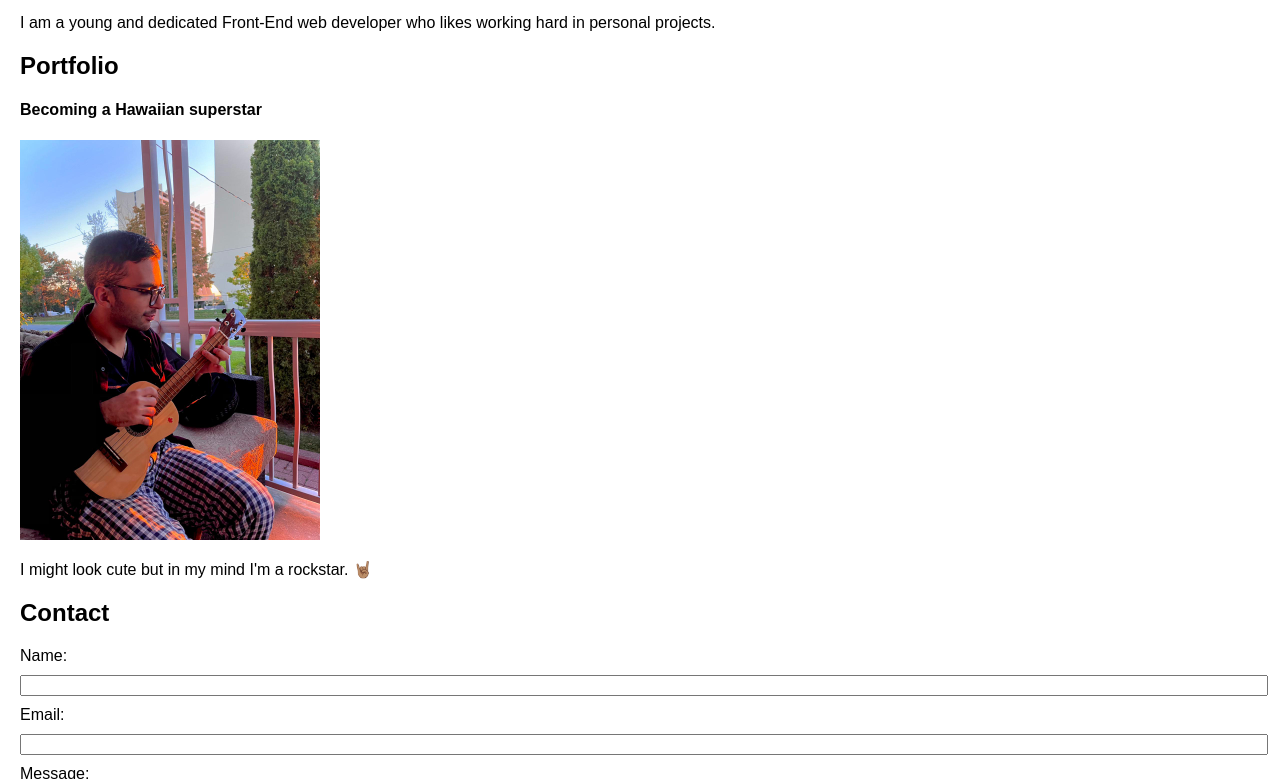
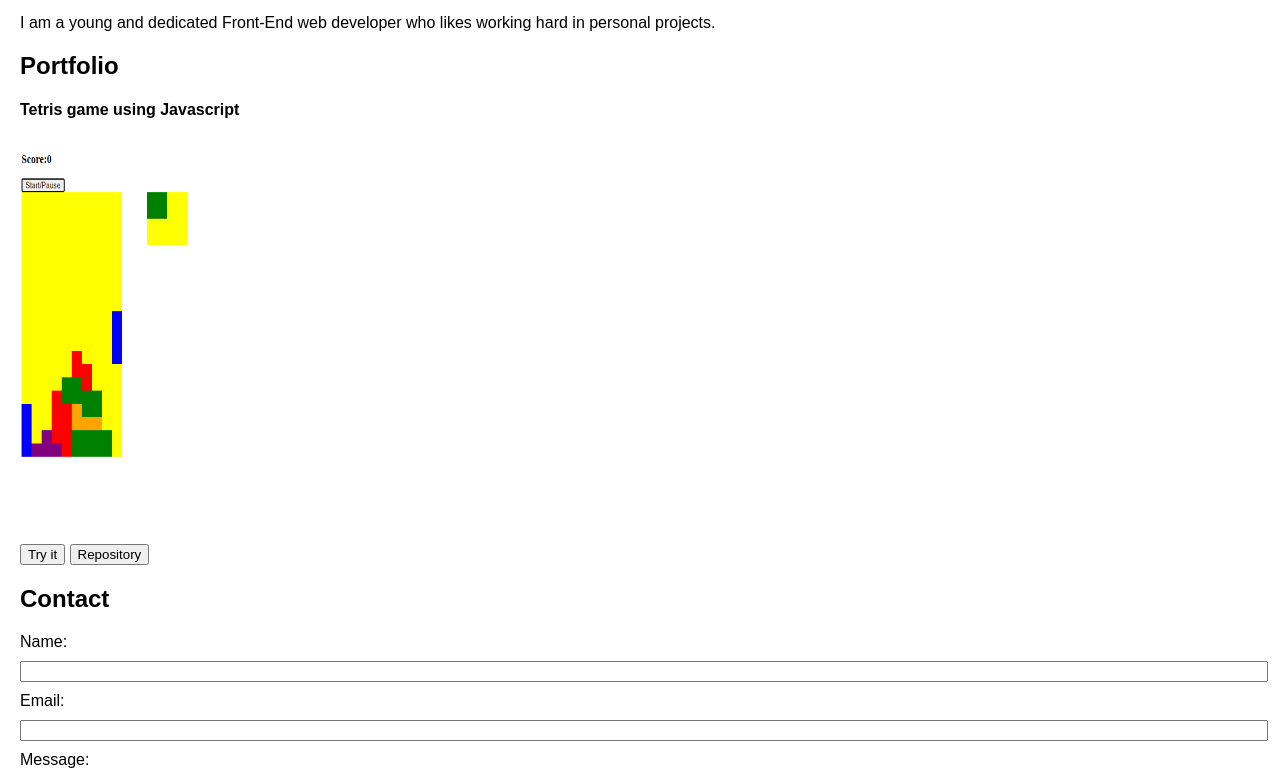
Before and after one commit to juanxxoxo/JuanPardo_PersonalPortfolio, a plain HTML site: page index.html in a window 1280 px wide. Shown: the part 571-1350 px from the top of the page. Drawn offline with Linux system fonts and the light colour scheme.

Commit message:
committed

```diff
--- a/index.css
+++ b/index.css
@@ -44,6 +44,11 @@ img {
     height: 400px;
 }
 
+.try-repo > a {
+    color: black;
+    text-decoration: none;
+}
+
 footer {
     background-color: #333;
     color: #fff;
--- a/index.html
+++ b/index.html
@@ -23,9 +23,10 @@
         </section>
         <section id="portfolio">
             <h2>Portfolio</h2>
-            <h4>Becoming a Hawaiian superstar</h4>
-            <img src="/images/project1.jpg" alt="ukulele">
-            <p>I might look cute but in my mind I'm a rockstar. 🤘🏽</p>
+            <h4>Tetris game using Javascript</h4>
+            <a href="https://tetrisdesktopdemo.netlify.app/"><img src="/images/project1.png" alt="tetris"></a>
+            <div class="try-repo"><a href="https://tetrisdesktopdemo.netlify.app/"><button>Try it</button></a>
+            <a href="https://github.com/juanxxoxo/TetrisDemo"><button>Repository</button></a></div>
         </section>
         <section id="contact">
             <h2>Contact</h2>
```
Also changed, not shown: images/project1.jpg (deleted), images/project1.png (added).
